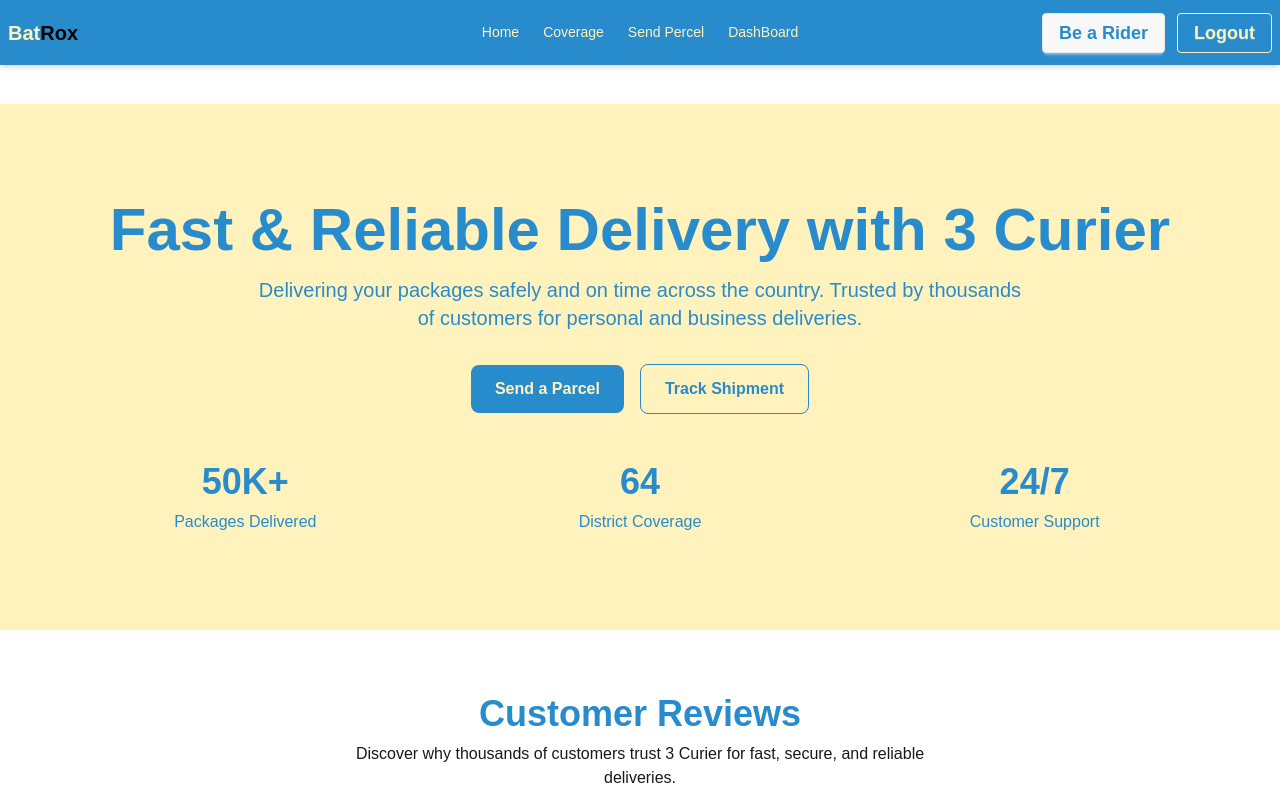
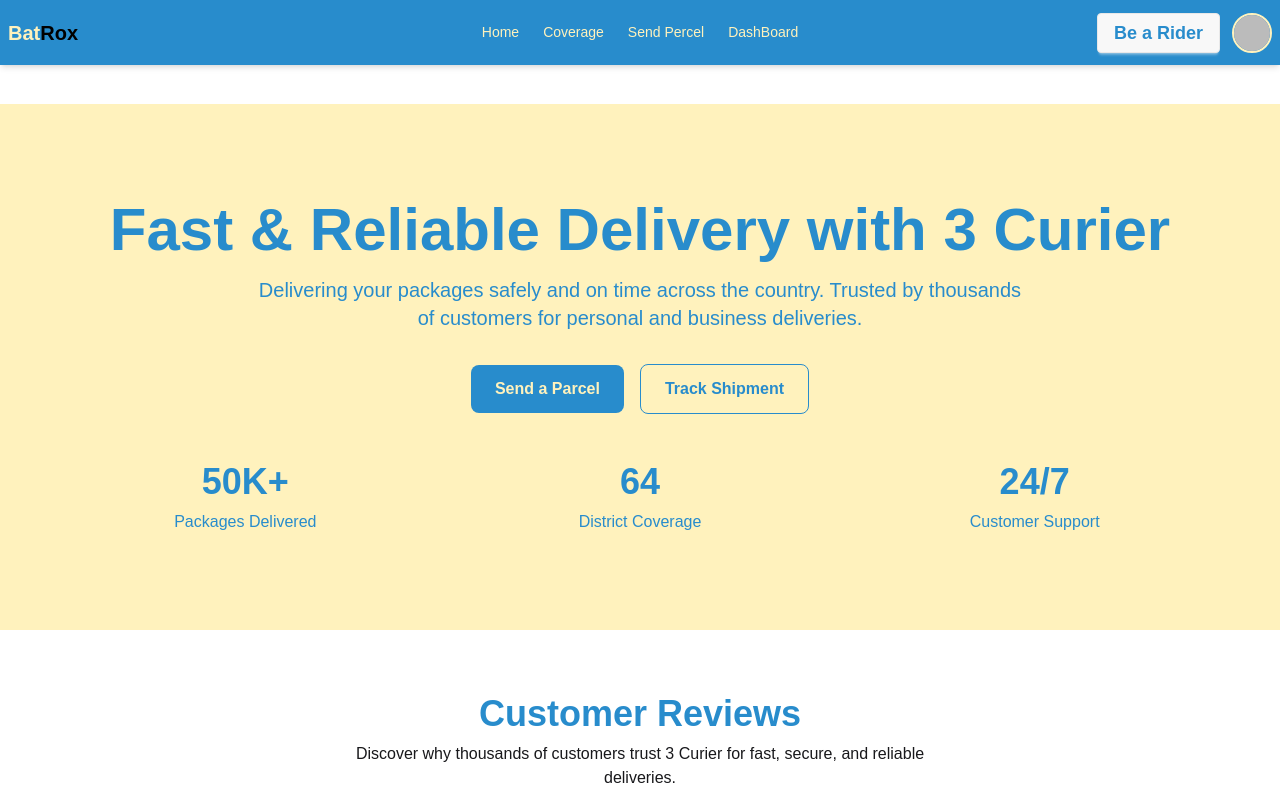
Before and after one commit to RohanR05/batrox-curier, a React (Vite) app: page / in a window 1280 px wide. Shown: the top 800 px of the page. Built offline with nearby package versions, Linux system fonts and the light colour scheme; no server answers; sample sign-in values are in the browser's storage.

Commit message:
create drop down for login and logoout button

```diff
--- a/src/Components/Navbar/Navbar.jsx
+++ b/src/Components/Navbar/Navbar.jsx
@@ -8,6 +8,7 @@ import Swal from "sweetalert2";
 const Navbar = () => {
   const { user, logOut } = useAuth();
   const location = useLocation();
+  console.log(user);
 
   const handleLogout = () => {
     logOut()
@@ -94,15 +95,53 @@ const Navbar = () => {
             </button>
           </NavLink>
           {user ? (
-            <button
-              onClick={handleLogout}
-              className="btn btn-outline text-md md:text-lg"
-            >
-              Logout
-            </button>
+            <div className="dropdown dropdown-end">
+              {/* 1. Clickable Avatar Trigger */}
+              <div
+                tabIndex={0}
+                role="button"
+                className="btn btn-ghost btn-circle avatar border-2 border-primary hover:border-secondary transition-all"
+              >
+                <div className="w-10 rounded-full">
+                  <img
+                    alt="User Profile"
+                    src={
+                      user?.photoURL ||
+                      "https://i.ibb.co/mR4qB8X/user-placeholder.png"
+                    }
+                  />
+                </div>
+              </div>
+
+              {/* 2. Menu that pops up on click */}
+              <ul
+                tabIndex={0}
+                className="menu menu-sm dropdown-content mt-3 z-[1] p-3 shadow-xl bg-white text-secondary border-3  border-secondary rounded-box w-56"
+              >
+                {/* User Info Header */}
+                <li className="px-2 py-2 border-b border-primary/40 mb-2 pointer-events-none">
+                  <p className="font-semibold text-sm text-secondary truncate">
+                    Name: {user?.displayName || "User"}
+                  </p>
+                  <p className="text-xs text-secondary truncate">
+                    {user?.email}
+                  </p>
+                </li>
+
+                {/* Logout Button */}
+                <li>
+                  <button
+                    onClick={handleLogout}
+                    className="btn btn-sm bg-secondary text-white hover:bg-secondary/80 border-none w-full mt-1"
+                  >
+                    Logout
+                  </button>
+                </li>
+              </ul>
+            </div>
           ) : (
-            <NavLink state={location} to={"/login"}>
-              <button className="btn btn-outline text-md md:text-lg">
+            <NavLink state={{ from: location }} to="/login">
+              <button className="btn bg-primary text-slate-900 hover:bg-primary/80 border-none font-semibold text-md md:text-lg">
                 Login
               </button>
             </NavLink>
```
